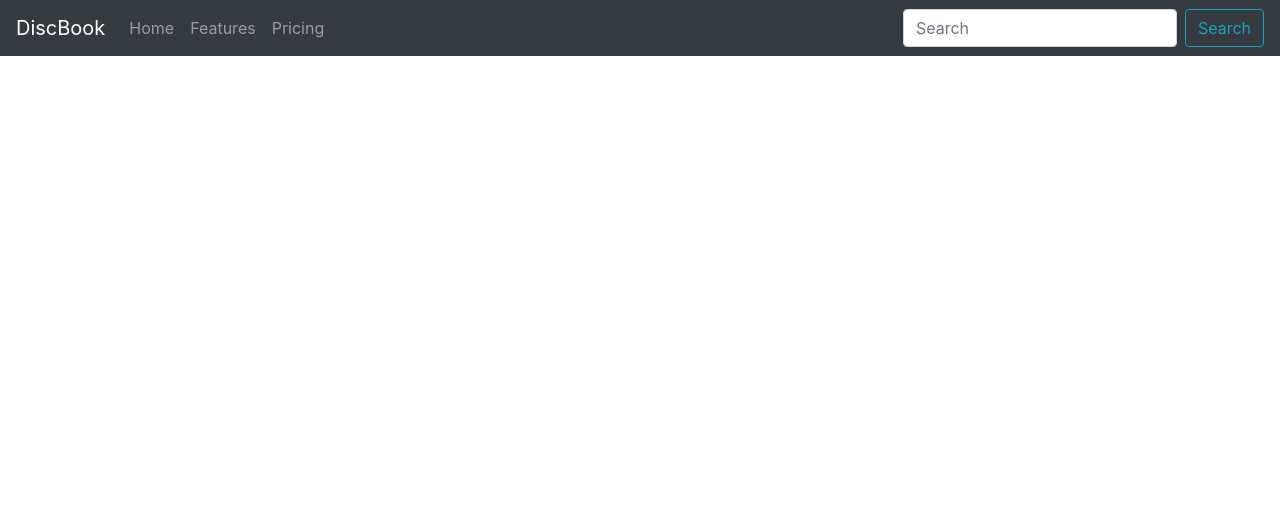
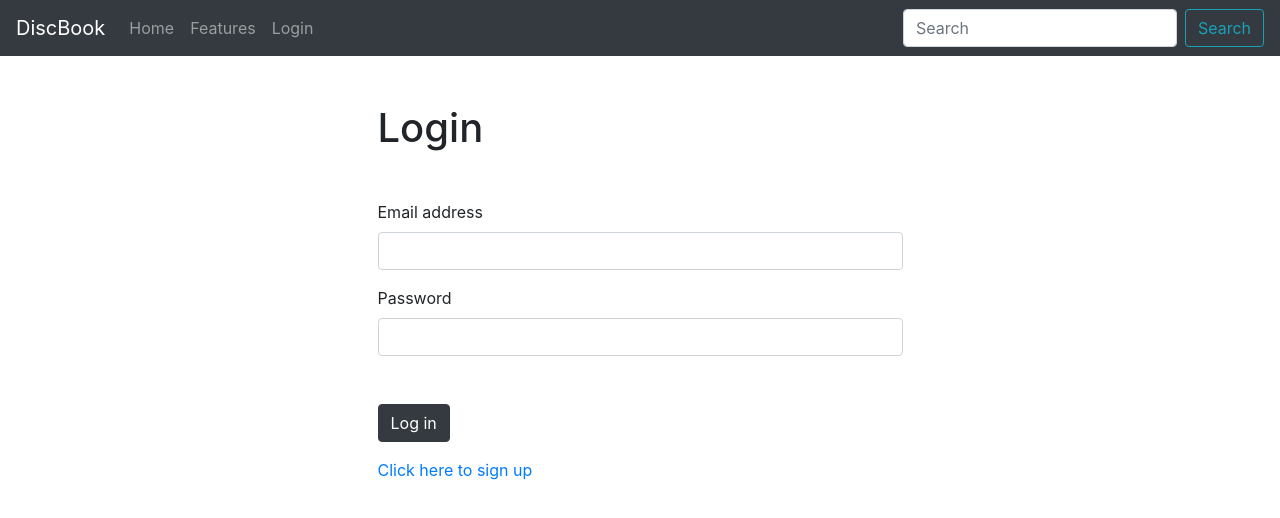
Before and after one commit to Jannis-Passalis/DiscBook-Client, a React (Create React App) app: page /login in a window 1280 px wide. Shown: the top 518 px of the page. Built offline with nearby package versions, Linux system fonts and the light colour scheme; no server answers.

Commit message:
Structure Login Page, but with no functionalities

```diff
--- a/src/App.js
+++ b/src/App.js
@@ -2,6 +2,7 @@ import "./App.css";
 import Home from "./pages/Home";
 import { Switch, Route } from "react-router-dom";
 import Navigation from "./components/Navigation";
+import Login from "./pages/Login";
 
 function App() {
   return (
@@ -9,6 +10,7 @@ function App() {
       <Navigation />
       <Switch>
         <Route exact path="/" component={Home} />
+        <Route path="/login" component={Login} />
       </Switch>
     </div>
   );
--- a/src/components/Navigation.js
+++ b/src/components/Navigation.js
@@ -9,7 +9,7 @@ export default function NavigationBar() {
         <Nav className="mr-auto">
           <Nav.Link href="/">Home</Nav.Link>
           <Nav.Link href="#features">Features</Nav.Link>
-          <Nav.Link href="#pricing">Pricing</Nav.Link>
+          <Nav.Link href="/login">Login</Nav.Link>
         </Nav>
         <Form inline>
           <FormControl type="text" placeholder="Search" className="mr-sm-2" />
--- /dev/null
+++ b/src/pages/Login.js
@@ -0,0 +1,48 @@
+import React from "react";
+import { Col, Form, Container, Button } from "react-bootstrap";
+import { Link } from "react-router-dom";
+
+export default function Login() {
+  return (
+    <Container>
+      <Form as={Col} md={{ span: 6, offset: 3 }} className="mt-5">
+        <h1 className="mt-5 mb-5">Login</h1>
+        <Form.Group controlId="formBasicEmail">
+          <Form.Label>Email address</Form.Label>
+          <Form.Control
+          // value={email}
+          // onChange={(event) => setEmail(event.target.value)}
+          // type="email"
+          // placeholder="Enter email"
+          // required
+          />
+        </Form.Group>
+
+        <Form.Group controlId="formBasicPassword">
+          <Form.Label>Password</Form.Label>
+          <Form.Control
+          // value={password}
+          // onChange={(event) => setPassword(event.target.value)}
+          // type="password"
+          // placeholder="Password"
+          // required
+          />
+        </Form.Group>
+        <Form.Group className="mt-5">
+          <Button
+            variant="dark"
+            type="submit"
+            //   onClick={submitForm}
+          >
+            Log in
+          </Button>
+        </Form.Group>
+        <Link
+        // to="/signup" style={{ textAlign: "center" }}
+        >
+          Click here to sign up
+        </Link>
+      </Form>
+    </Container>
+  );
+}
```
